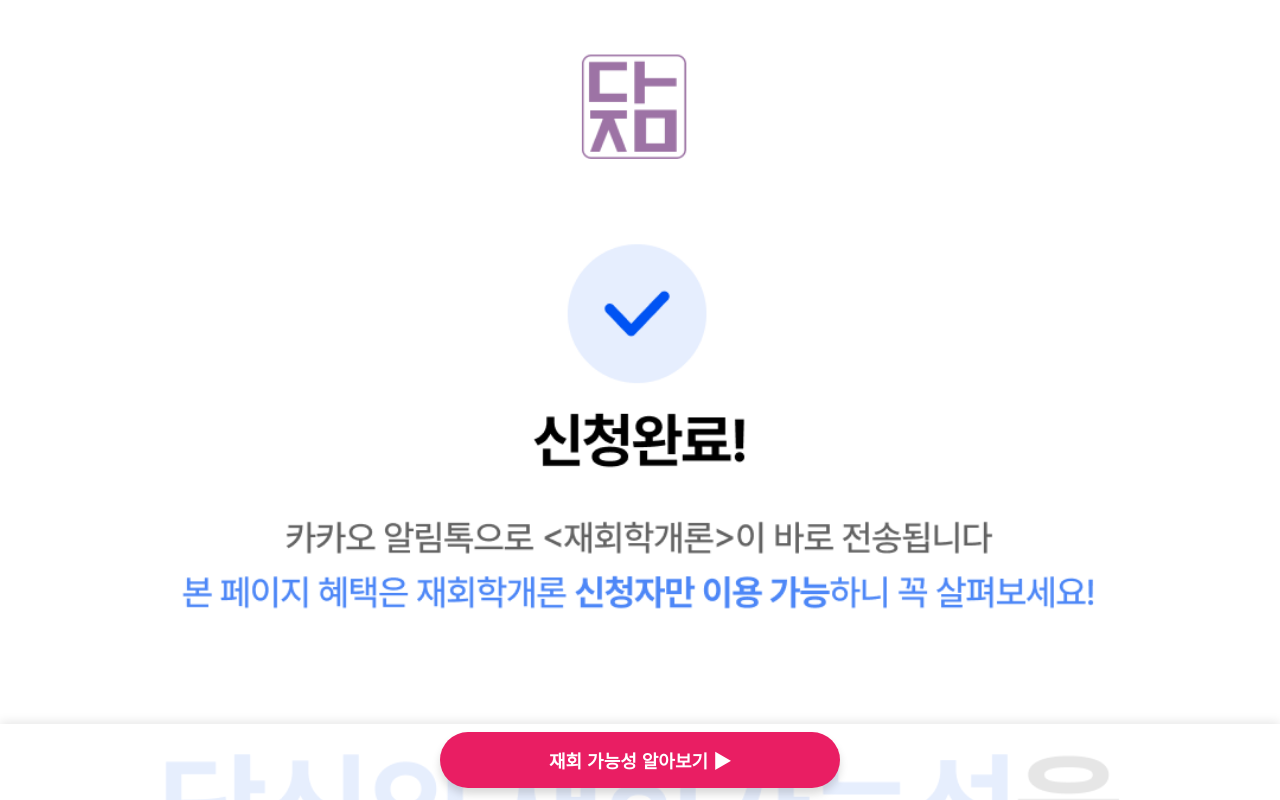
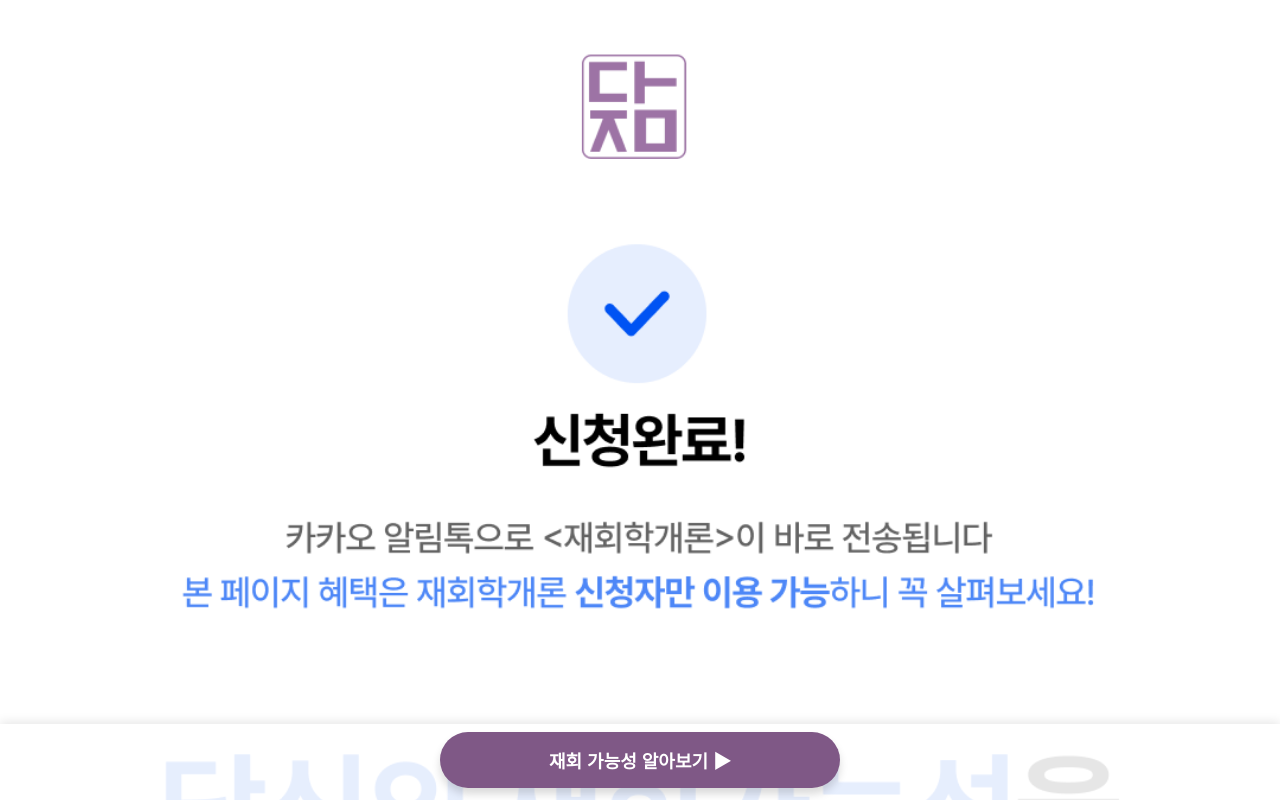
Before and after one commit to woelha/dajimlab, a plain HTML site: page typage.html in a window 1280 px wide. In both pictures the pointer is over the link "재회 가능성 알아보기 ▶". Shown: the top 800 px of the page. Drawn offline with Linux system fonts and the light colour scheme.

Commit message:
Update typage.html

```diff
--- a/typage.html
+++ b/typage.html
@@ -57,7 +57,7 @@ src="https://www.facebook.com/tr?id=1063527832098227&ev=PageView&noscript=1"
             width: 90%;
             max-width: 400px;
             margin: 0 auto;
-            background-color: #FF4081;
+            background-color: #9d73a5;
             color: white;
             text-align: center;
             padding: 15px 0;
@@ -69,7 +69,7 @@ src="https://www.facebook.com/tr?id=1063527832098227&ev=PageView&noscript=1"
             box-shadow: 0 4px 6px rgba(0, 0, 0, 0.1);
         }
         .fixed-button:hover, .fixed-button:focus {
-            background-color: #E91E63;
+            background-color: #7f5886;
             transform: translateY(-2px);
             box-shadow: 0 6px 8px rgba(0, 0, 0, 0.15);
         }
```
